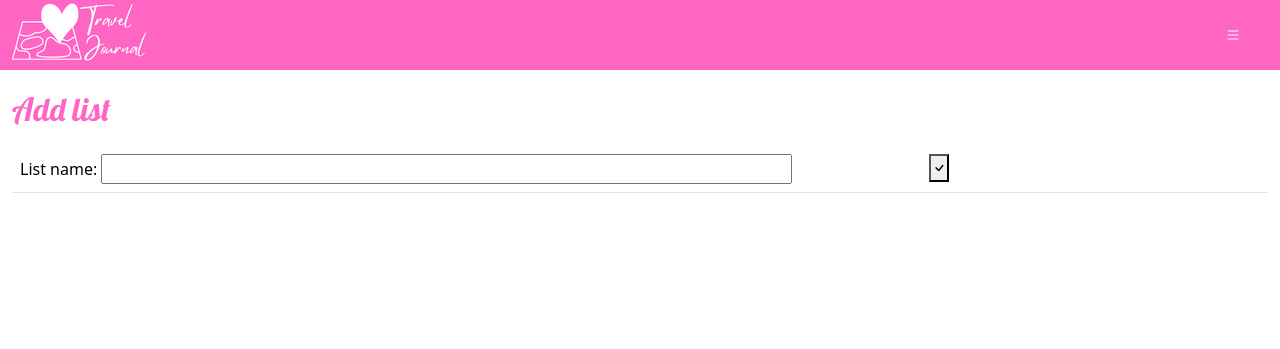
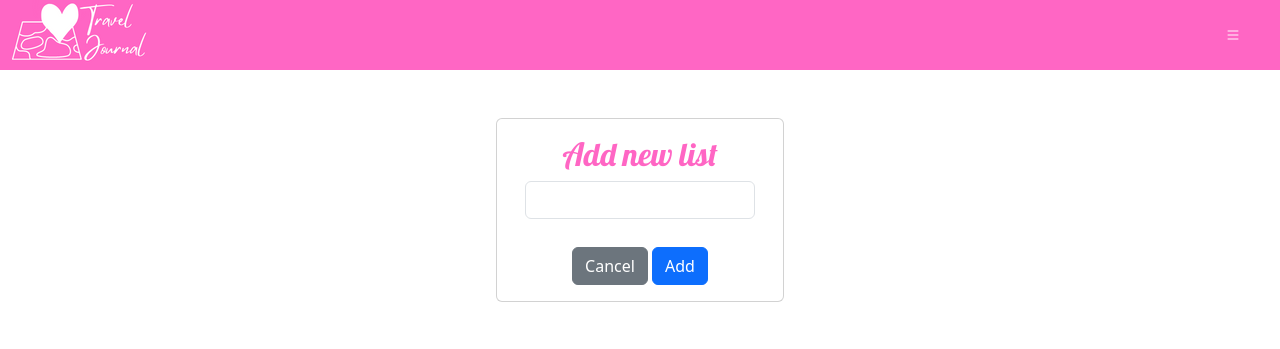
Before and after one commit to jsemeniuk/travels-app, a Django app: page /list/new in a window 1280 px wide. Shown: the top 349 px of the page. Run offline with Django 4.2, Linux system fonts and the light colour scheme; the visitor is signed in with stand-in values (Sample User, id 1); parts of the project's set-up code (start-up, migrations or seed data) failed here and were passed over; some libraries are stand-ins or nearby versions.

Commit message:
Update styling of new list page

```diff
--- a/travels_app/lists/forms.py
+++ b/travels_app/lists/forms.py
@@ -8,6 +8,8 @@ class ManageItems(forms.ModelForm):
         fields = ("item_done", "name",)
 
 class ManageLists(forms.ModelForm):
+    name = forms.CharField(
+        widget=forms.TextInput(attrs={"class": "form-control"}))
     class Meta:
         model = Lists
         fields = ("name",)
--- a/travels_app/lists/templates/lists/list_new.html
+++ b/travels_app/lists/templates/lists/list_new.html
@@ -2,18 +2,26 @@
 {% load static %}
 
 {% block content %}
-<div class="header">
-    <h2>Add list</h2>
-</div>
-<div class="list">
-<table id="id_new_list_table" class="table">
-    <tr>
-        <form method="POST" class="post-form">
-            {% csrf_token %}
-            <td>List name: {{ form.name}}</td>
-            <td><button type="submit" name="save-button" class="button save-button"><span class="bi bi-check"></span></button></td>
-        </form>
-    </tr>
-</table>
+<div class="container-fluid py-5 ">
+    <div class="row justify-content-md-center">
+        <div class="card" style="width: 18rem;">
+            <div class="card-body text-center">
+                <div class="card-title">
+                    <h2>Add new list</h2>
+                </div>
+                <div class="card-text">
+                    <form method="POST" class="post-form">
+                        {% csrf_token %}
+                        <div class="mb-1">
+                            {{ form.name }}
+                        </div>
+                    <br>
+                    <a href="{% url 'lists_all' %}" class="btn btn-secondary">Cancel</a>
+                    <button type="submit" class="save btn btn-primary">Add</button>
+                    </form>
+                </div>
+            </div>
+        </div>
+    </div>
 </div>
 {% endblock %}
```
